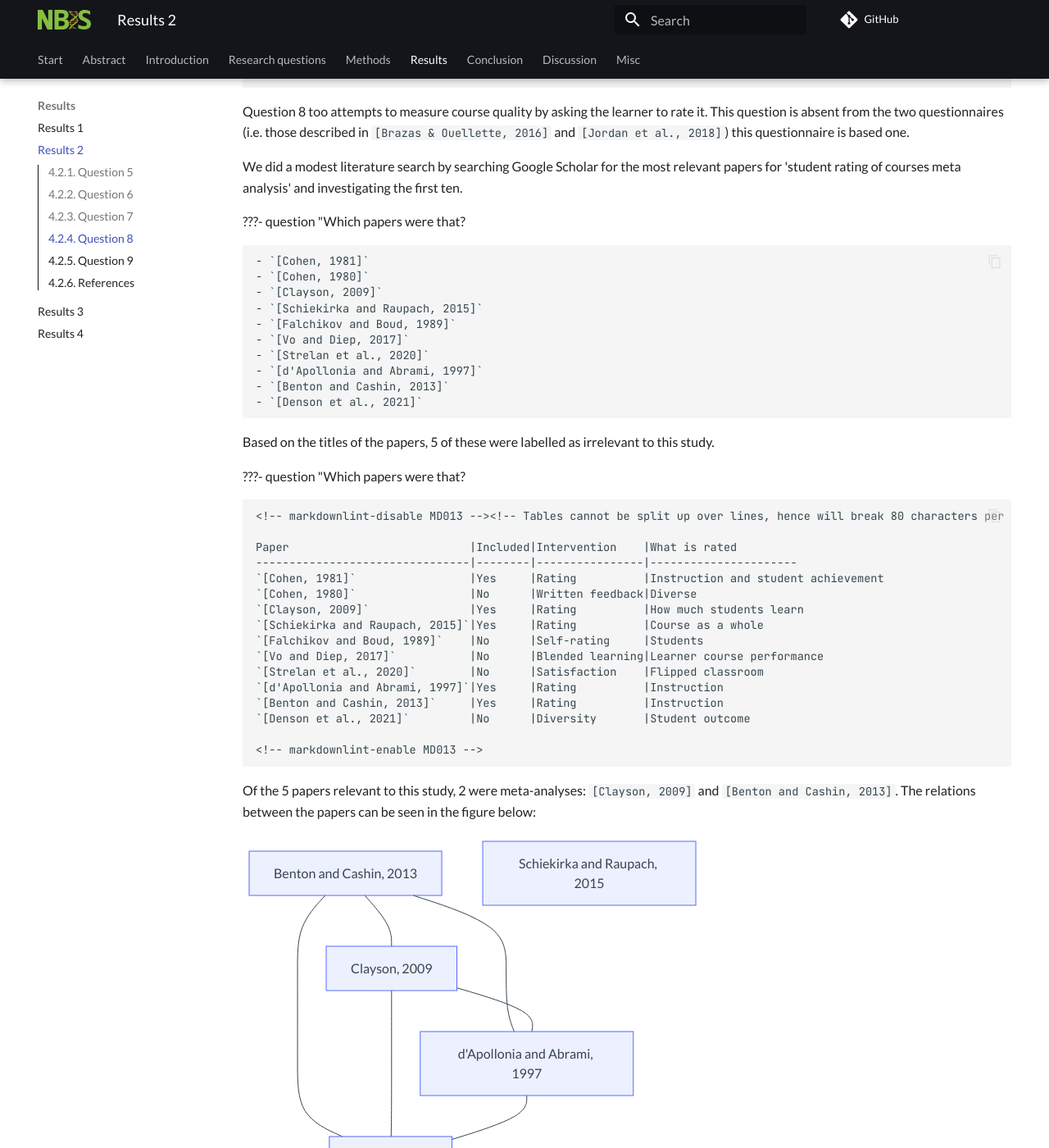
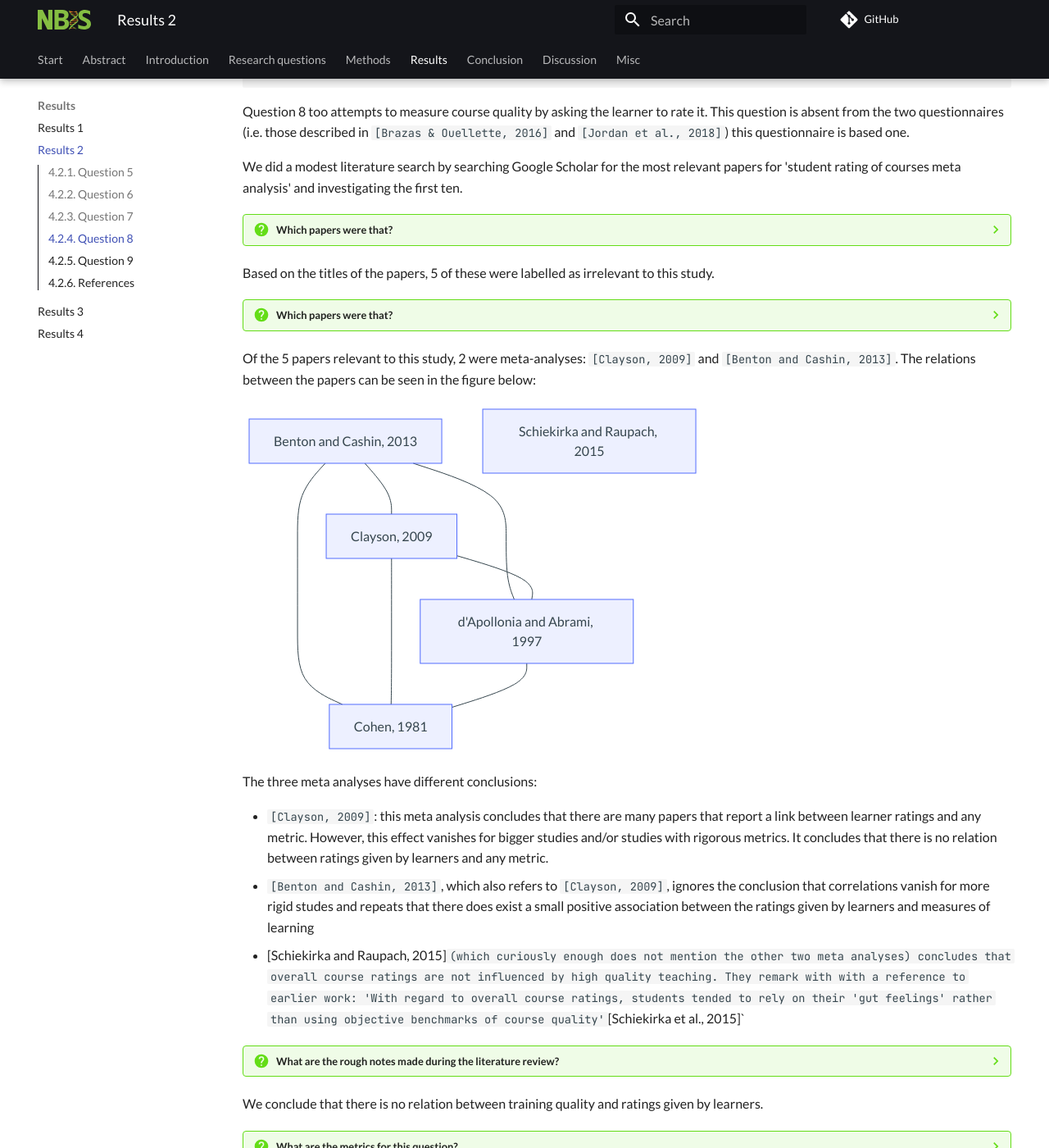
Before and after one commit to NBISweden/elixir_evaluation_evaluation, an MkDocs documentation site: the page built from docs/results_2.md, in a window 1280 px wide and 1400 px high, scrolled down 1653 px. Shown: the whole window at 82% size. Built offline with MkDocs 1.6.1 and Material for MkDocs 9.7.7, drawn with Linux system fonts in a browser that asks for light colours; comment, search, counter and statistics services are not loaded.

Commit message:
Fix layout

```diff
--- a/docs/results_2.md
+++ b/docs/results_2.md
@@ -130,7 +130,7 @@ searching Google Scholar for the most relevant papers
 for 'student rating of courses meta analysis'
 and investigating the first ten.
 
-???- question "Which papers were that?
+???- question "Which papers were that?"
 
     - `[Cohen, 1981]`
     - `[Cohen, 1980]`
@@ -146,7 +146,7 @@ and investigating the first ten.
 Based on the titles of the papers, 5 of these were labelled as irrelevant
 to this study.
 
-???- question "Which papers were that?
+???- question "Which papers were that?"
 
     <!-- markdownlint-disable MD013 --><!-- Tables cannot be split up over lines, hence will break 80 characters per line -->
 
```
